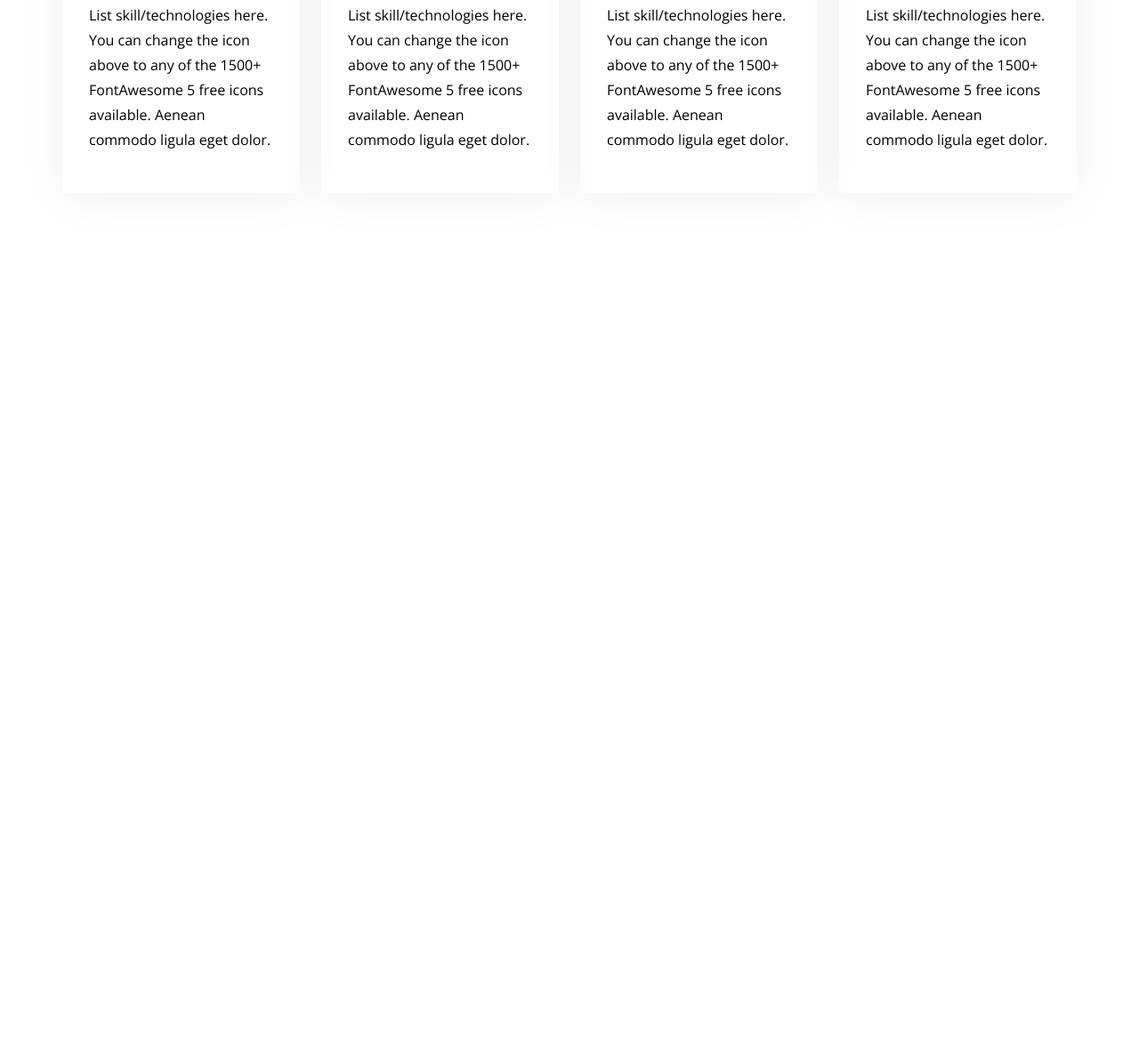
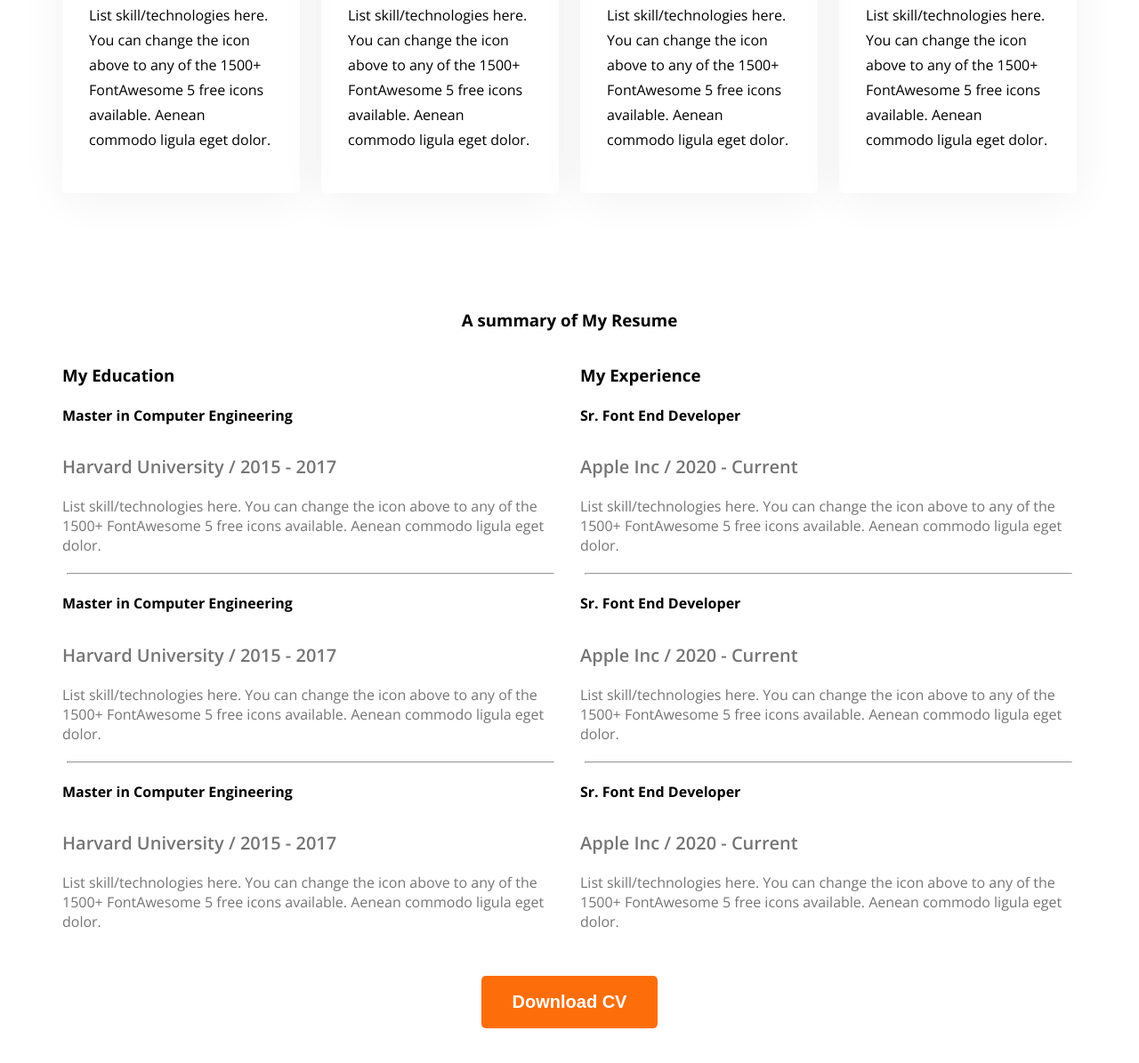
Before and after one commit to arman-miaa/my-first-portfofio, a plain HTML site: page index.html in a window 1280 px wide. Shown: the part 2035-3230 px from the top of the page at 89% size. Before the commit the page ends 2382 px from the top, so only its background shows below. Drawn offline with nearby package versions, Linux system fonts and the light colour scheme.

Commit message:
added resume section

```diff
--- a/index.html
+++ b/index.html
@@ -83,11 +83,65 @@
                 </div>
                 <div class="skill">
                     <img src="images/icons/mongo.png" alt="">
-                    <h4 class="skill-title">MongoDB</h4>
-                    <p class="skill-description">List skill/technologies here. You can change the icon above to any of the 1500+ FontAwesome 5 free icons available. Aenean commodo ligula eget dolor.</p>
+<h4 class="skill-title">MongoDB</h4>
+<p class="skill-description">List skill/technologies here. You can change the icon above to any of the 1500+ FontAwesome 5 free icons available. Aenean commodo ligula eget dolor.</p>
                 </div>
             </div>
-         </section>
+</section>
+<section class="resume">
+    <h3 class="text-align">A summary  of My Resume</h3>
+    <div class="resume-container">
+        <div class="resume-column">
+            <h3 class="resume-column-title">My Education</h3>
+            <div class="experience">
+                <h4 class="experience-title">Master in Computer Engineering</h4>
+                <h5 class="experience-sub-title">Harvard University / 2015 - 2017</h5>
+                <div class="experience-description">List skill/technologies here. You can change the icon above
+                    to any of the 1500+ FontAwesome 5 free icons available. Aenean commodo ligula eget dolor.</div>
+            </div>
+            <hr>
+            <div class="experience">
+                <h4 class="experience-title">Master in Computer Engineering</h4>
+                <h5 class="experience-sub-title">Harvard University / 2015 - 2017</h5>
+                <div class="experience-description">List skill/technologies here. You can change the icon above
+                    to any of the 1500+ FontAwesome 5 free icons available. Aenean commodo ligula eget dolor.</div>
+            </div>
+            <hr>
+            <div class="experience">
+                <h4 class="experience-title">Master in Computer Engineering</h4>
+                <h5 class="experience-sub-title">Harvard University / 2015 - 2017</h5>
+                <div class="experience-description">List skill/technologies here. You can change the icon above
+                    to any of the 1500+ FontAwesome 5 free icons available. Aenean commodo ligula eget dolor.</div>
+            </div>
+        </div>
+        <div class="resume-column">
+            <h3 class="resume-column-title">My Experience</h3>
+            <div class="experience">
+                <h4 class="experience-title">Sr. Font End Developer</h4>
+                <h5 class="experience-sub-title">Apple Inc / 2020 - Current</h5>
+                <div class="experience-description">List skill/technologies here. You can change the icon above
+                    to any of the 1500+ FontAwesome 5 free icons available. Aenean commodo ligula eget dolor.</div>
+            </div>
+            <hr>
+            <div class="experience">
+                <h4 class="experience-title">Sr. Font End Developer</h4>
+                <h5 class="experience-sub-title">Apple Inc / 2020 - Current</h5>
+                <div class="experience-description">List skill/technologies here. You can change the icon above
+                    to any of the 1500+ FontAwesome 5 free icons available. Aenean commodo ligula eget dolor.</div>
+            </div>
+            <hr>
+            <div class="experience">
+                <h4 class="experience-title">Sr. Font End Developer</h4>
+                <h5 class="experience-sub-title">Apple Inc / 2020 - Current</h5>
+                <div class="experience-description">List skill/technologies here. You can change the icon above
+                    to any of the 1500+ FontAwesome 5 free icons available. Aenean commodo ligula eget dolor.</div>
+            </div>
+        </div>
+    </div>
+    <div class="text-align resume-download-cv">
+        <button class="btn-primary">Download CV</button>
+    </div>
+</section>
 
     </main>
     <footer>
--- a/style/portfolio.css
+++ b/style/portfolio.css
@@ -144,3 +144,24 @@ text-align: center;
 .skill-description{
     line-height: 28px;
 }
+
+/* resume section style */
+.resume-container{
+    display: flex;
+    gap: 24px;
+}
+.experience-sub-title{
+    color: #757575;
+    font-size: 20px;
+    font-weight: 600;
+    margin-bottom: 20px;
+}
+.experience-description{
+    color: #757575;
+}
+.resume hr{
+    margin: 20px 5px;
+}
+.resume-download-cv{
+    margin-top: 50px;
+}
```
